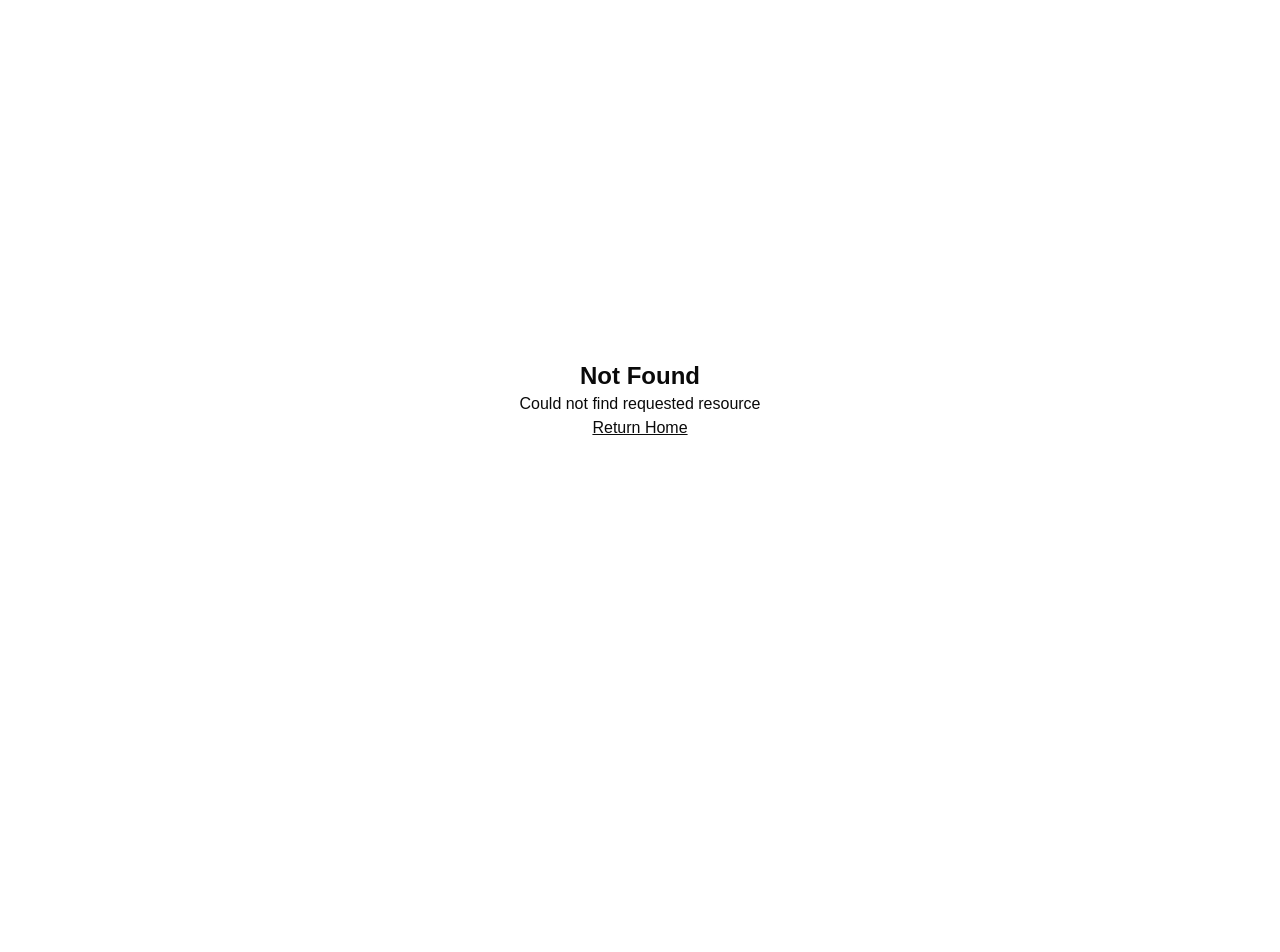
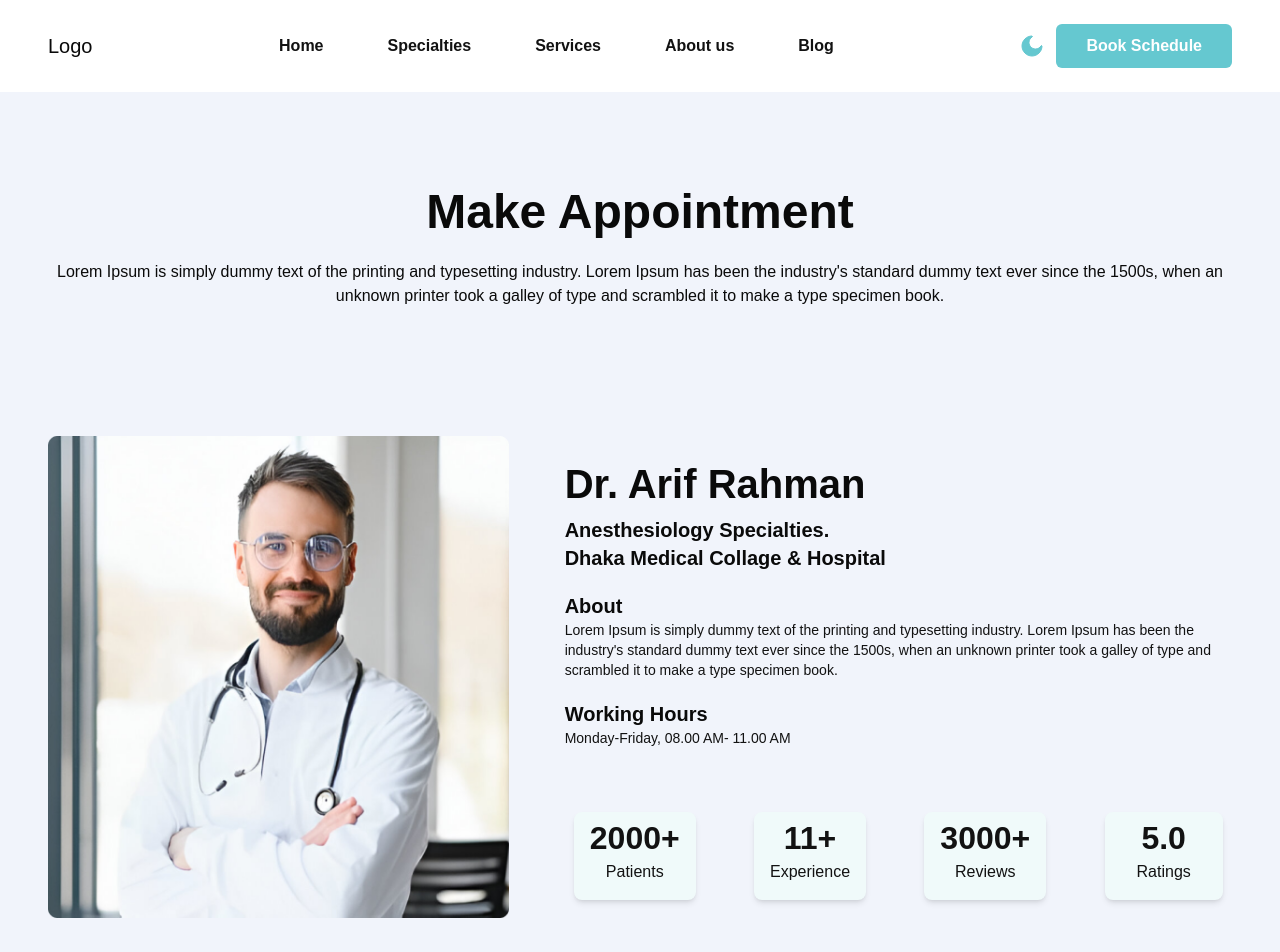
Before and after one commit to AetherZen/medical-saas, a Next.js app: page /appointment in a window 1280 px wide. Before the commit this address had no page. Shown: the top 952 px of the page. Before the commit the page ends 800 px from the top, so only its background shows below. Built offline with nearby package versions, Linux system fonts and the light colour scheme.

Commit message:
created specialist section in make-appoinment page

```diff
--- /dev/null
+++ b/src/app/(client)/appointment/page.js
@@ -0,0 +1,12 @@
+import DoctorSection from "@/components/Appointment/DoctorSection";
+
+
+const page = () => {
+    return (
+        <div className="section-padding-x bg-[#F1F4FB]">
+            <DoctorSection />
+        </div>
+    );
+};
+
+export default page;
--- /dev/null
+++ b/src/components/Appointment/DoctorSection.jsx
@@ -0,0 +1,80 @@
+import Image from "next/image";
+
+const DoctorSection = () => {
+  return (
+    <div className="section-padding-y">
+      {/* heading section */}
+      <div>
+        <h1 className="text-2xl md:text-5xl font-semibold text-center  ">
+          Make Appointment
+        </h1>
+        <p className="text-[12px] md:text-base block mt-6 text-center">
+          Lorem Ipsum is simply dummy text of the printing and typesetting
+          industry. Lorem Ipsum has been the industry's standard dummy text ever
+          since the 1500s, when an unknown printer took a galley of type and
+          scrambled it to make a type specimen book.
+        </p>
+      </div>
+
+      {/* About Specialist Section */}
+      <div className="grid grid-cols-12 items-center lg:gap-14 mt-10 md:mt-28">
+        <div className="col-span-12 lg:col-span-5 ">
+          <Image className="lg:h-[514px] lg:w-[493px] mx-auto xl:py-4" alt="Specialist" src="/doctor.png" height={514} width={493} />
+        </div>
+        <div className="col-span-12 lg:col-span-7">
+          <div className="text-center lg:text-start mt-6 md:mt-8 lg:mt-0 ">
+            <h1 className="font-semibold text-[26px] md:text-[40px]">
+              Dr. Arif Rahman
+            </h1>
+            <p className="text-sm md:text-[20px] font-semibold mt-1.5">
+              Anesthesiology Specialties.
+            </p>
+            <p className="text-sm md:text-xl font-semibold mt-1">
+              Dhaka Medical Collage & Hospital
+            </p>
+          </div>
+
+          <div className="mt-10 mb-4 lg:my-5">
+            <p className="md:text-xl font-semibold">About</p>
+            <p className=" text-[12px] md:text-sm text-[#121212]">
+              Lorem Ipsum is simply dummy text of the printing and typesetting
+              industry. Lorem Ipsum has been the industry's standard dummy text
+              ever since the 1500s, when an unknown printer took a galley of
+              type and scrambled it to make a type specimen book.
+            </p>
+          </div>
+          <div className="">
+            <p className="md:text-xl font-semibold">Working Hours</p>
+            <p className=" text-[12px] md:text-sm text-[#121212]">
+              Monday-Friday, 08.00 AM- 11.00 AM
+            </p>
+          </div>
+
+          <div className="flex flex-wrap justify-around gap-3 md:gap-10 mt-4 md:mt-16">
+            <div className="text-[#121212] bg-[#F0FAFA] p-3 md:p-4  text-center rounded-lg shadow-md flex flex-col justify-center items-center">
+              <h1 className="font-semibold text-sm md:text-[32px]">2000+</h1>
+              <p className="text-[12px] md:text-base md:mt-3">Patients</p>
+            </div>
+
+            <div className="text-[#121212] bg-[#F0FAFA] p-3 md:p-4  text-center rounded-lg shadow-md flex flex-col justify-center items-center">
+              <h1 className="font-semibold text-sm md:text-[32px]">11+</h1>
+              <p className="text-[12px] md:text-base md:mt-3">Experience</p>
+            </div>
+
+            <div className="text-[#121212] bg-[#F0FAFA] p-3 md:p-4  text-center rounded-lg shadow-md flex flex-col justify-center items-center">
+              <h1 className="font-semibold text-sm md:text-[32px]">3000+</h1>
+              <p className="text-[12px] md:text-base md:mt-3">Reviews</p>
+            </div>
+
+            <div className="text-[#121212] bg-[#F0FAFA] py-3 md:py-4 px-4 md:px-8 text-center rounded-lg shadow-md flex flex-col justify-center items-center">
+              <h1 className="font-semibold text-sm md:text-[32px]">5.0</h1>
+              <p className="text-[12px] md:text-base mt-3">Ratings</p>
+            </div>
+          </div>
+        </div>
+      </div>
+    </div>
+  );
+};
+
+export default DoctorSection;
```
Also changed, not shown: public/doctor.png (added).
